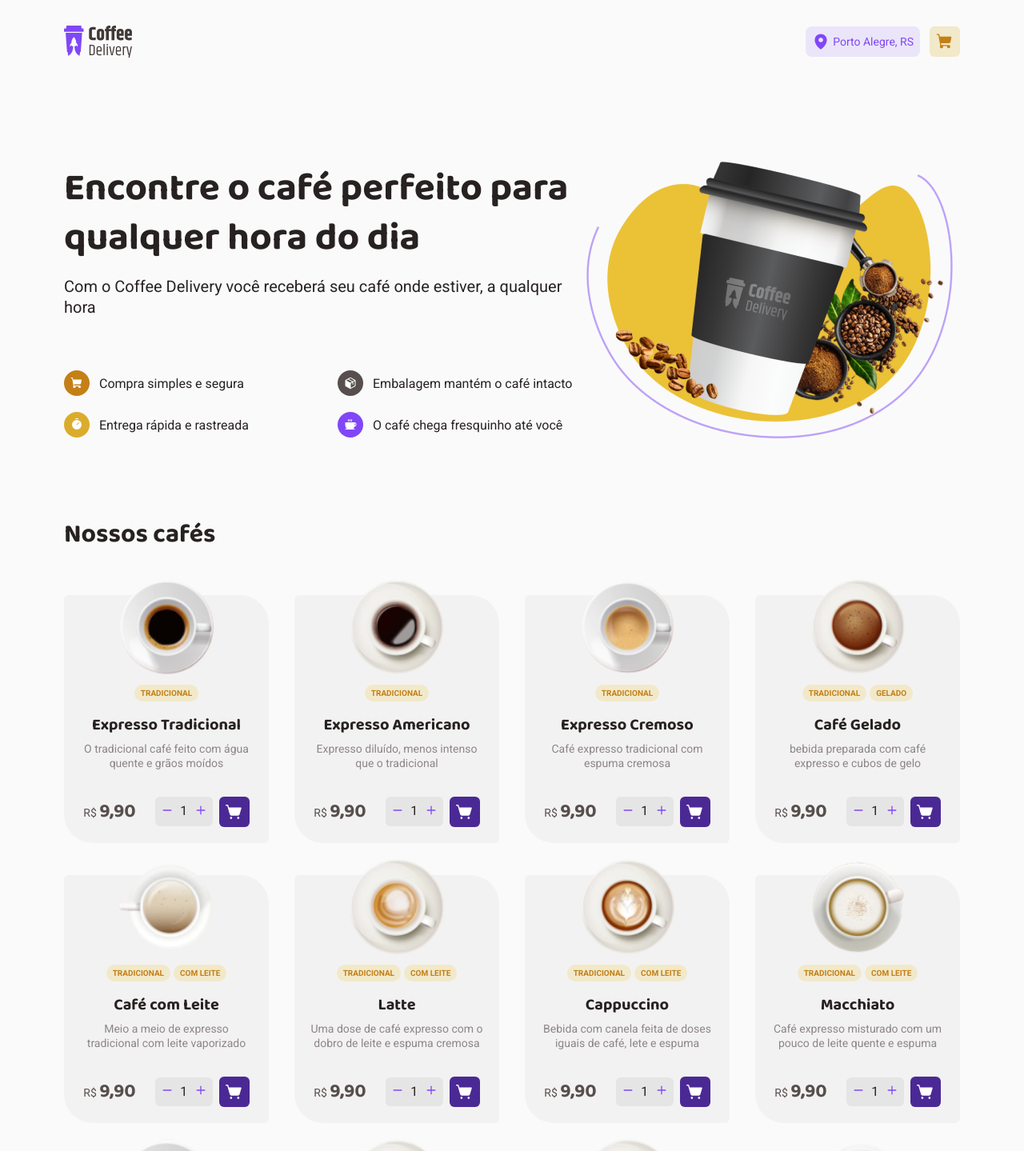
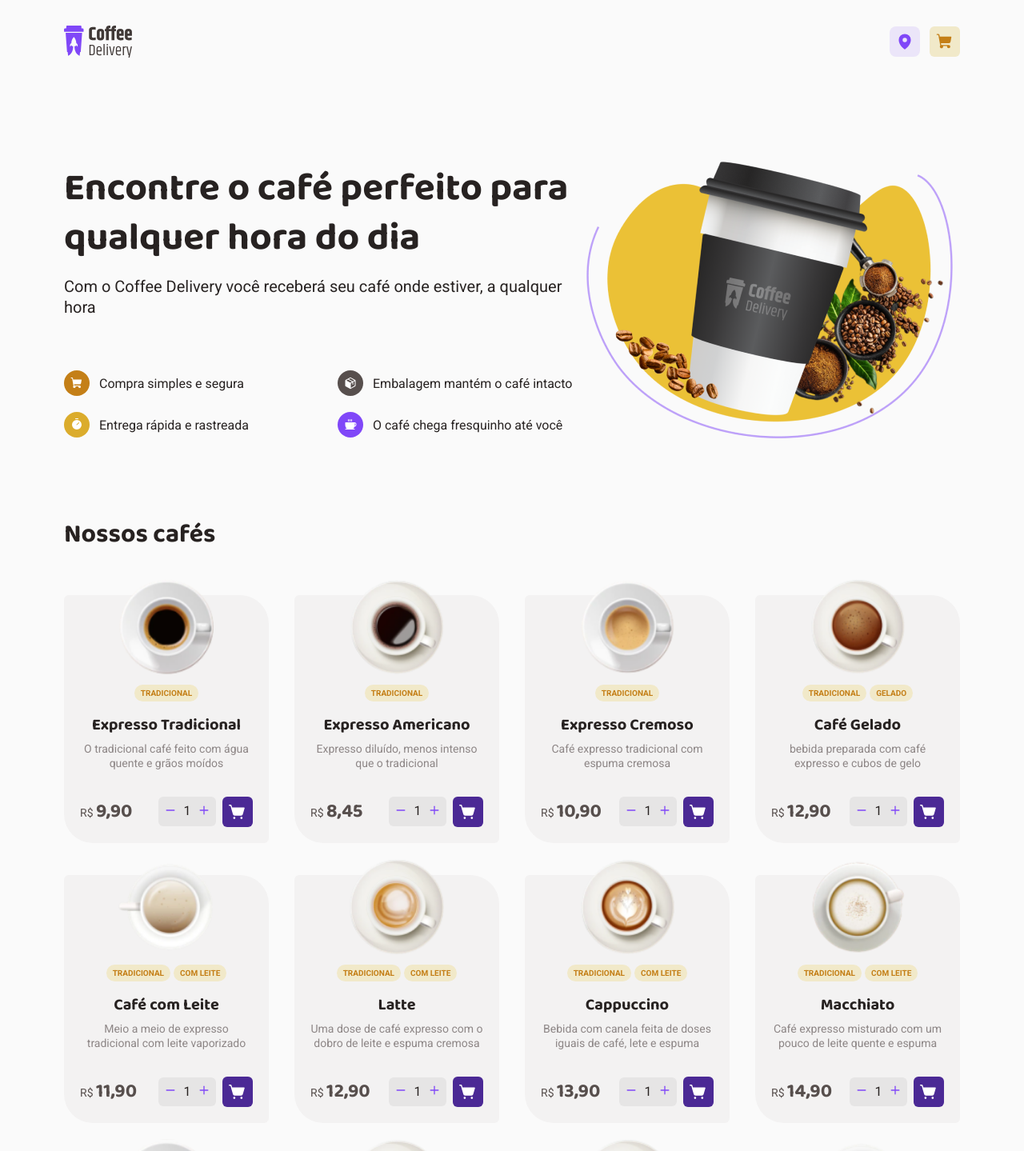
Before and after one commit to allan-verde/desafio02-trilha-reactjs, a React (Vite) app: page / in a window 1280 px wide. Shown: the top 1439 px of the page at 80% size. Built offline with nearby package versions, Linux system fonts and the light colour scheme; no server answers.

Commit message:
feat: dynamic data for component cardcoffee and addition of location search request

```diff
--- a/src/components/CardCoffee/index.tsx
+++ b/src/components/CardCoffee/index.tsx
@@ -3,20 +3,34 @@ import { Button } from '../Button'
 import { InputNumber } from '../InputNumber'
 import { Buy, Container, Tag } from './styles'
 import { useTheme } from 'styled-components'
+import { useState } from 'react'
+import { ICoffeeList } from '../../utils/listCoffe'
+import { formateNumberToReal } from '../../utils/formateNumberToReal'
 
 interface CardCoffeeProps {
-  coffee: any
+  coffee: ICoffeeList
 }
 
 export function CardCoffee({ coffee }: CardCoffeeProps) {
+  const { description, image, name, price, tags } = coffee
   const theme = useTheme()
+
+  const [quantity, setQuantity] = useState(1)
+
+  function handleIncrement() {
+    setQuantity((state) => state + 1)
+  }
+
+  function handleDecrement() {
+    if (quantity > 1) setQuantity((state) => state - 1)
+  }
 
   return (
     <Container>
-      <img src={coffee.image} alt="" />
+      <img src={image} alt="" />
 
       <div className="tags">
-        {coffee.tags.map((tag: any) => (
+        {tags.map(tag => (
           <Tag key={tag}>
             <p>{tag}</p>
           </Tag>
@@ -24,14 +38,18 @@ export function CardCoffee({ coffee }: CardCoffeeProps) {
       </div>
 
       <div className="info">
-        <h3>{coffee.name}</h3>
-        <p>{coffee.description}</p>
+        <h3>{name}</h3>
+        <p>{description}</p>
       </div>
 
       <Buy>
-        <p>R${' '}<span>{(9.9).toFixed(2).split('.').join(',')}</span></p>
+        <p>R${' '}<span>{formateNumberToReal(price)}</span></p>
         <div className="actions">
-          <InputNumber onDecrement={() => null} onIncrement={() => null} value={1} />
+          <InputNumber
+            onDecrement={handleIncrement}
+            onIncrement={handleDecrement}
+            value={quantity}
+          />
           <Button variant="TERTIARY">
             <ShoppingCartSimple size={22} color={theme.white} weight="fill" />
           </Button>
--- a/src/components/CardCoffee/styles.ts
+++ b/src/components/CardCoffee/styles.ts
@@ -62,12 +62,16 @@ export const Tag = styled.div`
 `
 
 export const Buy = styled.div`
+  width: 100%;
   display: flex;
   justify-content: space-between;
   flex-wrap: nowrap;
-  gap: 1.5rem;
+  gap: 0.25rem;
+  white-space: nowrap;
 
   > p {
+    flex: 1;
+    width: 100%;
     font: 400 0.875rem 'Roboto', sans-serif;
     line-height: 130%;
     color: ${({ theme }) => theme['gray-300']};
--- a/src/components/Header/index.tsx
+++ b/src/components/Header/index.tsx
@@ -6,10 +6,16 @@ import logoImg from '../../assets/logo.svg'
 import { Container, Actions, Location } from './styles'
 import { useTheme } from 'styled-components'
 import { Cart } from '../Cart'
+import { useEffect, useState } from 'react'
 
 export function Header() {
   const theme = useTheme()
   const navigate = useNavigate()
+
+  const [location, setLocation] = useState<{ city: string, state: string }>({
+    city: '',
+    state: '',
+  })
 
   function handleNavitationToCheckout() {
     navigate('/checkout')
@@ -19,14 +25,64 @@ export function Header() {
     navigate('/')
   }
 
+  async function fetchLocation() {
+    if ('geolocation' in navigator) {
+      navigator.geolocation.getCurrentPosition(
+        async (position) => {
+          const { latitude, longitude } = position.coords
+
+          try {
+            const response = await fetch(`https://maps.googleapis.com/maps/api/geocode/json?latlng=${latitude},${longitude}&key=${import.meta.env.VITE_GOOGLE_API_KEY}`)
+
+            const data = await response.json()
+            const addressComponents = data.results[0].address_components
+
+            let city = ''
+            let state = ''
+
+            for (const component of addressComponents) {
+              if (component.types.includes('administrative_area_level_2')) {
+                city = component.long_name
+              } else if (component.types.includes('administrative_area_level_1')) {
+                state = component.short_name
+              }
+            }
+
+            setLocation({
+              city,
+              state,
+            })
+          } catch (error) {
+            console.error(error)
+          }
+        },
+        (error) => {
+          console.error(error)
+        }
+      )
+    }
+  }
+
+  useEffect(() => {
+    fetchLocation()
+  }, [])
+
   return (
     <Container>
       <img src={logoImg} alt="" onClick={handleNavigationGoHome} />
 
       <Actions>
         <Location>
-          <MapPin size={22} weight="fill" color={theme.purple} />
-          <p>Porto Alegre, RS</p>
+          <button onClick={fetchLocation}>
+            <MapPin
+              size={22}
+              weight="fill"
+              color={theme.purple}
+            />
+          </button>
+          {location.city && location.state && (
+            <p>{`${location.city}, ${location.state}`}</p>
+          )}
         </Location>
 
         <Cart value={0} onClick={handleNavitationToCheckout} />
--- a/src/components/Header/styles.ts
+++ b/src/components/Header/styles.ts
@@ -40,6 +40,15 @@ export const Location = styled.div`
   background-color: ${({ theme }) => theme['purple-light']};
   color: ${({ theme }) => theme.purple};
   font-size: 0.875rem;
+
+  button {
+    border: none;
+    background-color: transparent;
+
+    display: flex;
+    justify-content: center;
+    align-items: center;
+  }
 `
 
 export const Cart = styled.div`
--- /dev/null
+++ b/src/utils/formateNumberToReal.ts
@@ -0,0 +1,3 @@
+export function formateNumberToReal(value: number) {
+  return value.toLocaleString('pt-br', {minimumFractionDigits: 2})
+}
--- a/src/utils/listCoffe.ts
+++ b/src/utils/listCoffe.ts
@@ -1,18 +1,27 @@
-import expresso from '../assets/coffes/expresso.png';
-import americano from '../assets/coffes/americano.png';
-import arabe from '../assets/coffes/arabe.png';
-import cafeComLeite from '../assets/coffes/cafe-com-leite.png';
-import capuccino from '../assets/coffes/capuccino.png';
-import chocolateQuente from '../assets/coffes/chocolate-quente.png';
-import cubano from '../assets/coffes/cubano.png';
-import expressoCremoso from '../assets/coffes/expresso-cremoso.png';
-import havaiano from '../assets/coffes/havaiano.png';
-import irlandes from '../assets/coffes/irlandes.png';
-import latte from '../assets/coffes/latte.png';
+import expresso from '../assets/coffes/expresso.png'
+import americano from '../assets/coffes/americano.png'
+import arabe from '../assets/coffes/arabe.png'
+import cafeComLeite from '../assets/coffes/cafe-com-leite.png'
+import capuccino from '../assets/coffes/capuccino.png'
+import chocolateQuente from '../assets/coffes/chocolate-quente.png'
+import cubano from '../assets/coffes/cubano.png'
+import expressoCremoso from '../assets/coffes/expresso-cremoso.png'
+import havaiano from '../assets/coffes/havaiano.png'
+import irlandes from '../assets/coffes/irlandes.png'
+import latte from '../assets/coffes/latte.png'
 import macchiato from '../assets/coffes/macchiato.png';
-import mocaccino from '../assets/coffes/mocaccino.png';
+import mocaccino from '../assets/coffes/mocaccino.png'
 
-export const coffeeList = [
+export interface ICoffeeList {
+  id: number
+  name: string
+  description: string
+  image: string
+  price: number
+  tags: string[]
+}[]
+
+export const coffeeList: ICoffeeList[] = [
   {
     id: 1,
     name: 'Expresso Tradicional',
```
Also changed, not shown: 2 other files (tests, documents, lock files or other folders).
